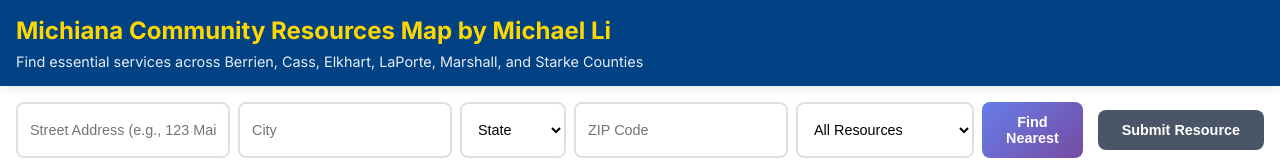
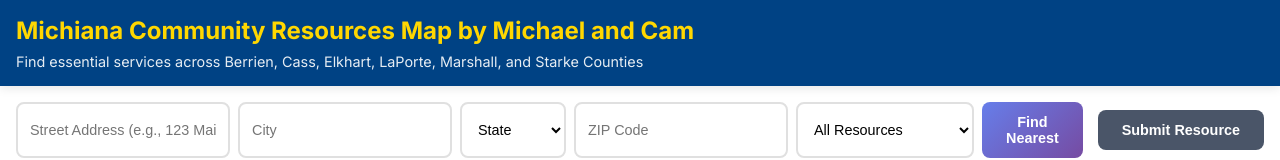
Before and after one commit to limichael0422/limichael0422.github.io, a plain HTML site: page index.html in a window 1280 px wide. Shown: the top 160 px of the page. Drawn offline with nearby package versions, Linux system fonts and the light colour scheme; some packages are replaced by stand-ins of ours.

Commit message:
Update index.html

```diff
--- a/index.html
+++ b/index.html
@@ -332,7 +332,7 @@
 </head>
 <body>
     <div class="header">
-        <h1>Michiana Community Resources Map by Michael Li</h1>
+        <h1>Michiana Community Resources Map by Michael and Cam</h1>
         <p>Find essential services across Berrien, Cass, Elkhart, LaPorte, Marshall, and Starke Counties</p>
     </div>
 
```
